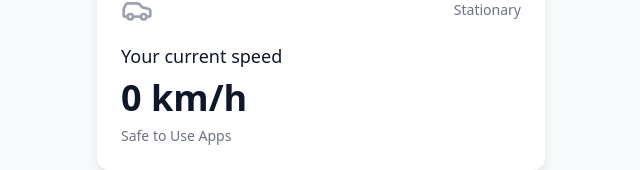
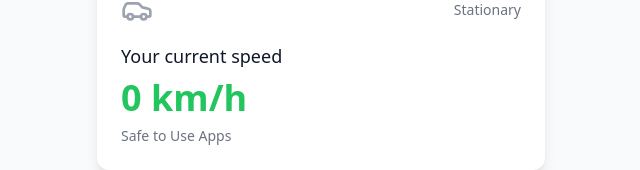
Before and after one commit to pierdiruzza/qosho, a React (Vite) app: page / in a window 1280 px wide. Shown: the part 238-408 px from the top of the page, without its empty margins (319-959 px from the left). Built offline with nearby package versions, Linux system fonts and the light colour scheme; no server answers.

Commit message:
Update speed threshold colors
Adjust the color of the speed indicator based on the following conditions:
- Red for speeds over 20 km/h
- Green for speeds less than 20 km/h
- Black for exactly 20 km/h
[skip gpt_engineer]

```diff
--- a/src/components/SpeedDisplay.tsx
+++ b/src/components/SpeedDisplay.tsx
@@ -17,7 +17,7 @@ const SpeedDisplay = () => {
               // Convert m/s to km/h
               const speedKmh = (position.coords.speed * 3.6);
               setSpeed(speedKmh);
-              setIsDriving(speedKmh > 30);
+              setIsDriving(speedKmh >= 20); // Updated threshold to 20km/h
             }
           },
           (error) => {
@@ -42,7 +42,7 @@ const SpeedDisplay = () => {
         const speedChange = Math.random() * 2 - 1;
         setSpeed(prevSpeed => {
           const newSpeed = Math.max(0, Math.min(60, prevSpeed + speedChange * 5));
-          setIsDriving(newSpeed > 30);
+          setIsDriving(newSpeed >= 20); // Updated threshold to 20km/h
           return newSpeed;
         });
       }, 500);
@@ -56,6 +56,12 @@ const SpeedDisplay = () => {
     };
   }, []);
 
+  const getSpeedColor = (speed: number) => {
+    if (speed > 20) return 'text-destructive';
+    if (speed < 20) return 'text-success';
+    return 'text-secondary';
+  };
+
   return (
     <div className="bg-white rounded-xl p-6 shadow-lg animate-fade-in">
       <div className="flex items-center justify-between mb-4">
@@ -65,7 +71,7 @@ const SpeedDisplay = () => {
         </span>
       </div>
       <h2 className="text-lg font-medium text-secondary mb-2">Your current speed</h2>
-      <div className="text-4xl font-bold text-secondary mb-2">
+      <div className={`text-4xl font-bold mb-2 ${getSpeedColor(speed)}`}>
         {Math.round(speed)} km/h
       </div>
       <div className={`text-sm ${isDriving ? 'text-destructive' : 'text-gray-500'}`}>
```
